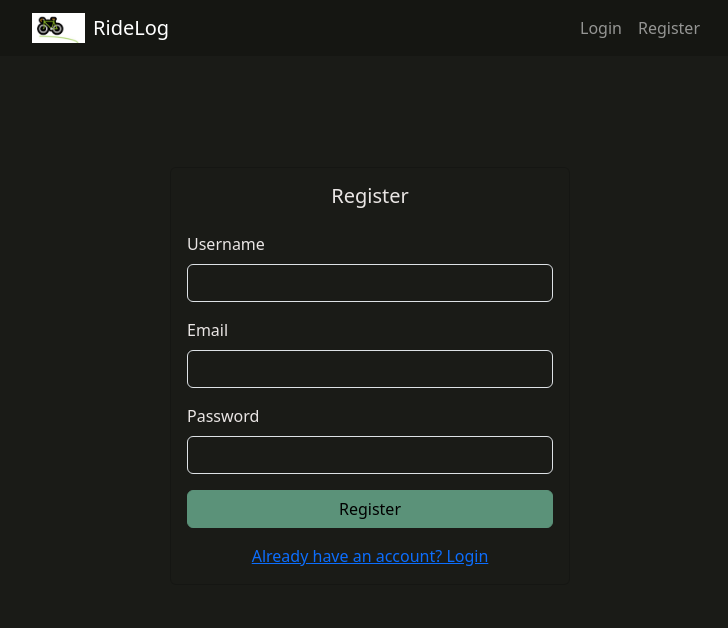
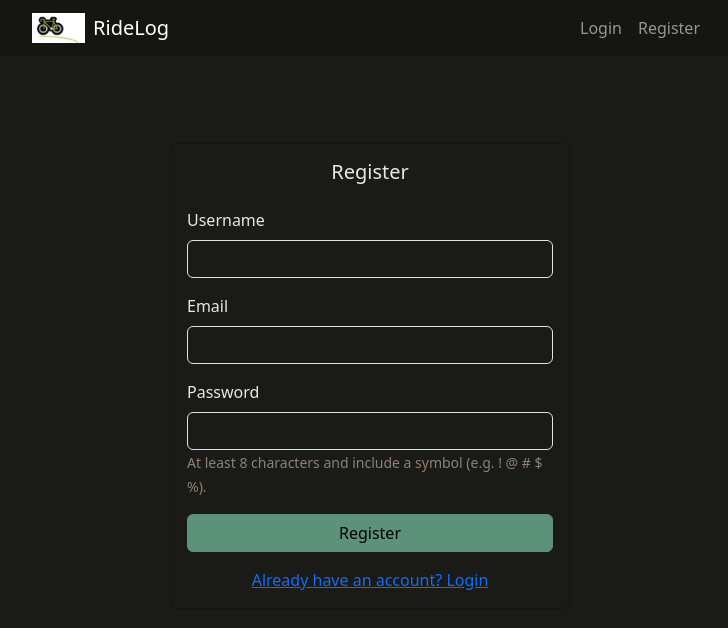
Before and after one commit to pem2k/RideLog, a React (Vite) app in the folder frontend/: page /register in a window 1280 px wide. Shown: the top 628 px of the page, without its empty margins (270-998 px from the left). Built offline with nearby package versions, Linux system fonts and the light colour scheme; no server answers.

Commit message:
add symbols for stronger password

```diff
--- a/frontend/src/components/RegisterForm.jsx
+++ b/frontend/src/components/RegisterForm.jsx
@@ -59,8 +59,12 @@ export default function RegisterForm() {
                 type="password"
                 value={password}
                 onChange={(e) => setPassword(e.target.value)}
+                minLength={8}
                 required
               />
+              <Form.Text className="text-secondary">
+                At least 8 characters and include a symbol (e.g. ! @ # $ %).
+              </Form.Text>
             </Form.Group>
             <Button variant="primary" type="submit" className="w-100">
               Register
```
Also changed, not shown: 1 other file (tests, documents, lock files or other folders).
